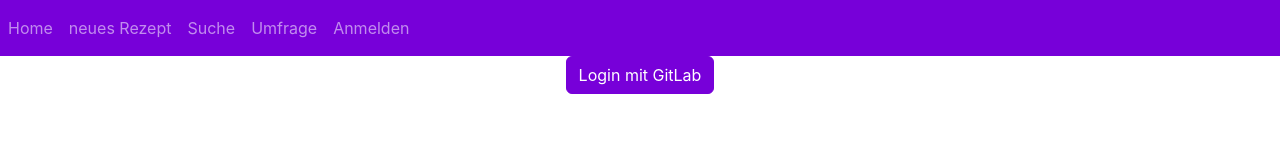
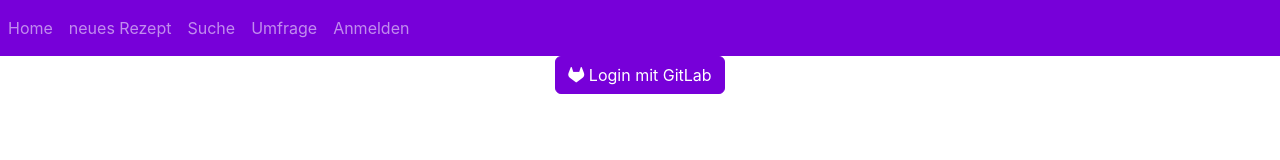
Before and after one commit to KlnSdr/webEngineering-2024-frontend, a React (Create React App) app in the folder frontend-react/: page /login in a window 1280 px wide. Shown: the top 160 px of the page. Built offline with nearby package versions, Linux system fonts and the light colour scheme; no server answers.

Commit message:
[FRONTEND-4]: add gitlab icon

```diff
--- a/frontend-react/src/views/LoginView.tsx
+++ b/frontend-react/src/views/LoginView.tsx
@@ -5,7 +5,13 @@ import { Button } from "react-bootstrap";
 import { UserService } from "../services/UserService";
 
 function LoginView() {
-  return <Button onClick={UserService.doLogin}>Login mit GitLab</Button>;
+  return (
+    <div className="btn-group" role="group">
+      <Button onClick={UserService.doLogin}>
+        <i className="bi bi-gitlab"></i> Login mit GitLab
+      </Button>
+    </div>
+  );
 }
 
 export default LoginView;
```
